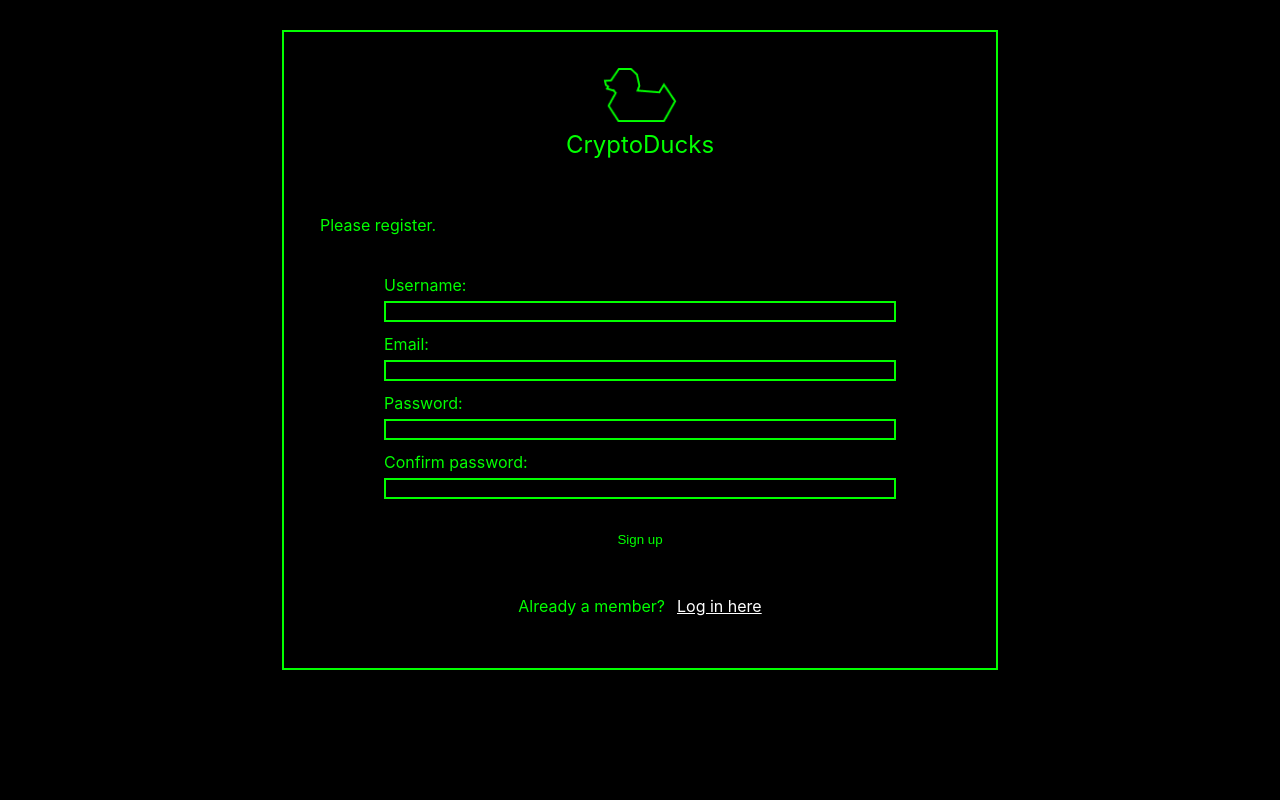
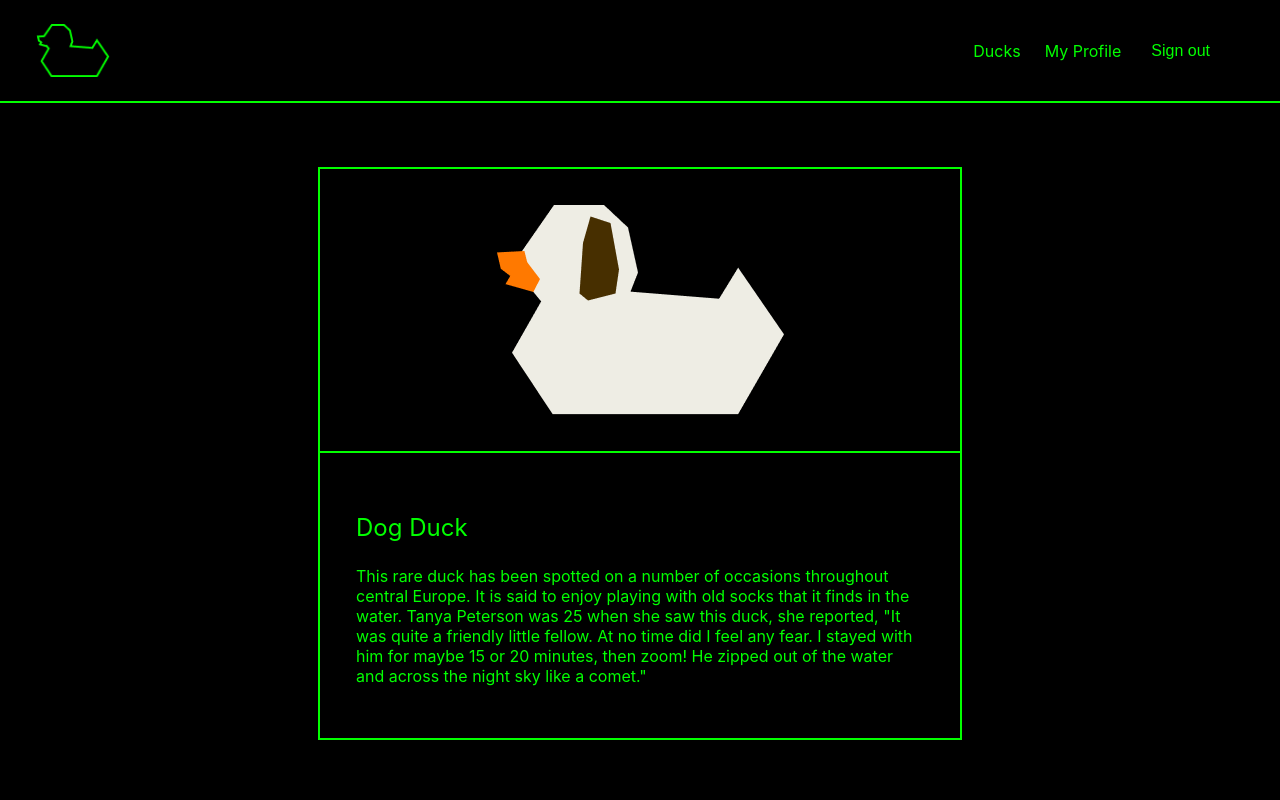
Before and after one commit to Travis-Turner/CryptoDucks, a React (Create React App) app: page /ducks in a window 1280 px wide. Before the commit this address led to /register. Shown: the top 800 px of the page. Built offline with nearby package versions, Linux system fonts and the light colour scheme; sample sign-in values are in the browser's storage.

Commit message:
Finish functionality of CryptoDucks

```diff
--- a/src/components/App.js
+++ b/src/components/App.js
@@ -1,5 +1,5 @@
-import React from 'react';
-import { Route, Switch, Redirect } from 'react-router-dom';
+import React, { useEffect, useState } from 'react';
+import { Route, Switch, Redirect, useHistory } from 'react-router-dom';
 import Login from './Login.js';
 import Register from './Register.js';
 import Ducks from './Ducks.js';
@@ -8,7 +8,18 @@ import ProtectedRoute from './ProtectedRoute';
 import './styles/App.css';
 
 function App() {
-  const loggedIn = false;
+  const [loggedIn, setLoggedIn] = useState(false);
+  const history = useHistory();
+  console.log('loggedinapp', loggedIn);
+  useEffect(() => {
+    let jwt = localStorage.getItem('jwt');
+    if (jwt){
+      setLoggedIn(true);
+      history.push("/ducks");
+    } else {
+      setLoggedIn(false);
+    }
+  });
     return (
       <Switch>
         <ProtectedRoute path="/ducks" loggedIn={loggedIn} component={Ducks} />
@@ -22,9 +33,6 @@ function App() {
           <div className="loginContainer">
             <Login />
           </div>
-        </Route>
-        <Route path="/">
-          {loggedIn ? <Redirect to="/ducks" /> : <Redirect to="/register" />}
         </Route>
       </Switch>
     )
--- a/src/components/Login.js
+++ b/src/components/Login.js
@@ -1,5 +1,5 @@
 import React from 'react';
-import { Link } from 'react-router-dom';
+import { Link, withRouter } from 'react-router-dom';
 import Logo from './Logo.js';
 import * as duckAuth from '../duckAuth.js';
 import './styles/Login.css';
@@ -13,6 +13,7 @@ class Login extends React.Component {
     }
     this.handleChange = this.handleChange.bind(this);
     this.handleSubmit = this.handleSubmit.bind(this);
+
   }
   handleChange(e) {
     const {name, value} = e.target;
@@ -21,7 +22,7 @@ class Login extends React.Component {
     });
   }
   handleSubmit(){
-    duckAuth.authFormSubmit(this.state.email, this.state.password);
+    duckAuth.authFormSubmit(this.state.email, this.state.password, this.props.history);
   }
   render(){
     return(
@@ -53,4 +54,4 @@ class Login extends React.Component {
   }
 }
 
-export default Login;
+export default withRouter(Login);
--- a/src/components/NavBar.js
+++ b/src/components/NavBar.js
@@ -1,19 +1,24 @@
 import React from 'react';
-import { Link } from 'react-router-dom';
+import { Link, useHistory } from 'react-router-dom';
 import Logo from './Logo.js';
 import './styles/NavBar.css';
 
 
 function NavBar () {
+  const history = useHistory();
+  function signOut(){
+    localStorage.removeItem('jwt');
+    history.push('/register');
+  }
   return (
     <div className="navbar">
       <div className="navbar__logo">
         <Logo/>
       </div>
       <ul className="navbar__nav">
-        <li><Link className="navbar__link">Ducks</Link></li>
-        <li><Link className="navbar__link">My Profile</Link></li>
-        <li><Link className="navbar__link">Sign out</Link></li>
+        <li><Link to="ducks" className="navbar__link">Ducks</Link></li>
+        <li><Link to="my-profile" className="navbar__link">My Profile</Link></li>
+        <li><button onClick={signOut} className="navbar__link navbar__button">Sign out</button></li>
       </ul>
     </div>
   )
--- a/src/components/ProtectedRoute.js
+++ b/src/components/ProtectedRoute.js
@@ -1,12 +1,14 @@
 import React from 'react';
 import { Route, Redirect } from "react-router-dom";
 
-const ProtectedRoute = ({ component: Component, loggedIn,  }) => (
-    <Route  render={(props) => (
+const ProtectedRoute = ({ component: Component, loggedIn, ...rest  }) => {
+    console.log('logged in value', loggedIn);
+    return (
+    <Route {...rest} render={(props) => (
         loggedIn === true
             ? <Component {...props} />
             : <Redirect to='/register' />
     )} />
-)
+)}
 
 export default ProtectedRoute;
--- a/src/components/styles/NavBar.css
+++ b/src/components/styles/NavBar.css
@@ -18,3 +18,8 @@
   margin-left: 24px;
   text-decoration: none;
 }
+.navbar__button {
+  background-color: black;
+  border: none;
+  font-size: 16px;
+}
--- a/src/data.js
+++ b/src/data.js
@@ -4,7 +4,7 @@ const data = {
     {
     "id": 0,
     "name": "Dog Duck",
-    "description": "This rare duck has been spotted on a number of occassions throughout central Europe. It is said to enjoy playing with old socks that it finds in the water. Tanya Peterson was 25 when she saw this duck, she reported, \"It was quite a friendly little fellow. At no time did I feel any fear. I stayed with him for maybe 15 or 20 minutes, then zoom! He zipped out of the water and across the night sky like a comet.\"",
+    "description": "This rare duck has been spotted on a number of occasions throughout central Europe. It is said to enjoy playing with old socks that it finds in the water. Tanya Peterson was 25 when she saw this duck, she reported, \"It was quite a friendly little fellow. At no time did I feel any fear. I stayed with him for maybe 15 or 20 minutes, then zoom! He zipped out of the water and across the night sky like a comet.\"",
     "img": "/duck-images/dog-duck.png"
     },
     {
--- a/src/duckAuth.js
+++ b/src/duckAuth.js
@@ -30,11 +30,10 @@ export const authorize = (identifier, password) => {
   .then(res => res)
   .catch(err => console.log(err))
 };
-export const authFormSubmit = (email, password) => {
-  console.log(email, password);
+export const authFormSubmit = (email, password, history) => {
   authorize(email, password)
       .then((data) => localStorage.setItem('jwt', data.jwt))
-      .then(()=> alert('JWT in LocalStorage'))
+      .then(()=> history.push('/ducks'))
 };
 export const getContent = (token, endpoint) => {
   return fetch(`${BASE_URL}${endpoint}`, {
```
